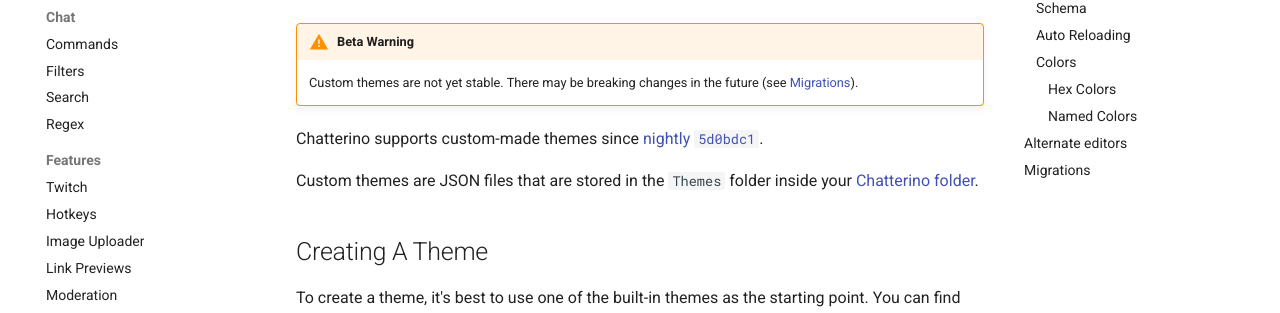
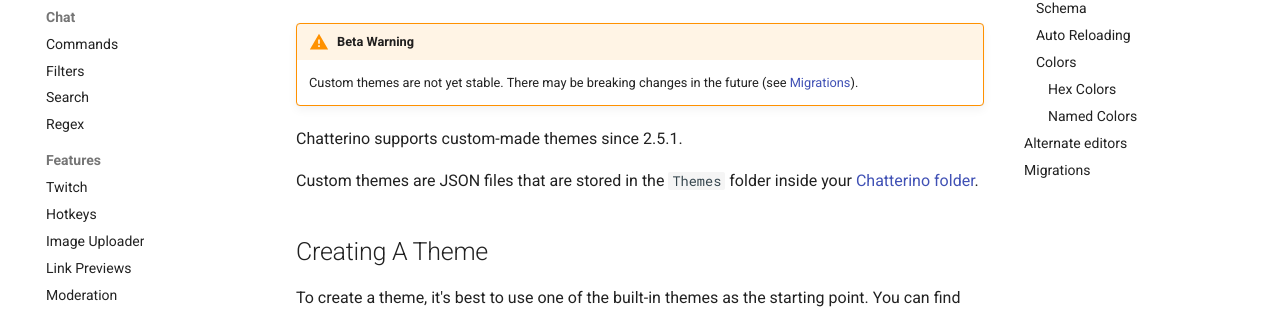
Before and after one commit to Chatterino/wiki, an MkDocs documentation site: the page built from docs/Themes.md, in a window 1280 px wide and 900 px high. Shown: the part 157-470 px from the top of the window. Built offline with MkDocs 1.6.1 and Material for MkDocs 9.7.7, drawn with Linux system fonts in a browser that asks for light colours; comment, search, counter and statistics services are not loaded.

Commit message:
themes: nightly->2.5.1

```diff
--- a/docs/Themes.md
+++ b/docs/Themes.md
@@ -6,7 +6,7 @@
 
 <!-- TODO: v2.4.5 release -->
 
-Chatterino supports custom-made themes since [nightly][nightly] [`5d0bdc1`][5d0bdc1].
+Chatterino supports custom-made themes since 2.5.1.
 
 Custom themes are JSON files that are stored in the `Themes` folder inside your [Chatterino folder][chatterino-folder].
 
@@ -76,6 +76,5 @@
 This section contains added, updated, and removed properties in a release, and commit for [nightly] versions.
 
 [nightly]: Help.md/#what-is-nightly-and-how-to-use-install-it
-[5d0bdc1]: https://github.com/Chatterino/chatterino2/commit/5d0bdc195e42863c5176d8ba3c0ecd2409d50805
 [chatterino-folder]: Settings.md/#where-is-my-chatterino-folder-located
 [res-themes]: https://github.com/Chatterino/chatterino2/tree/master/resources/themes
```
